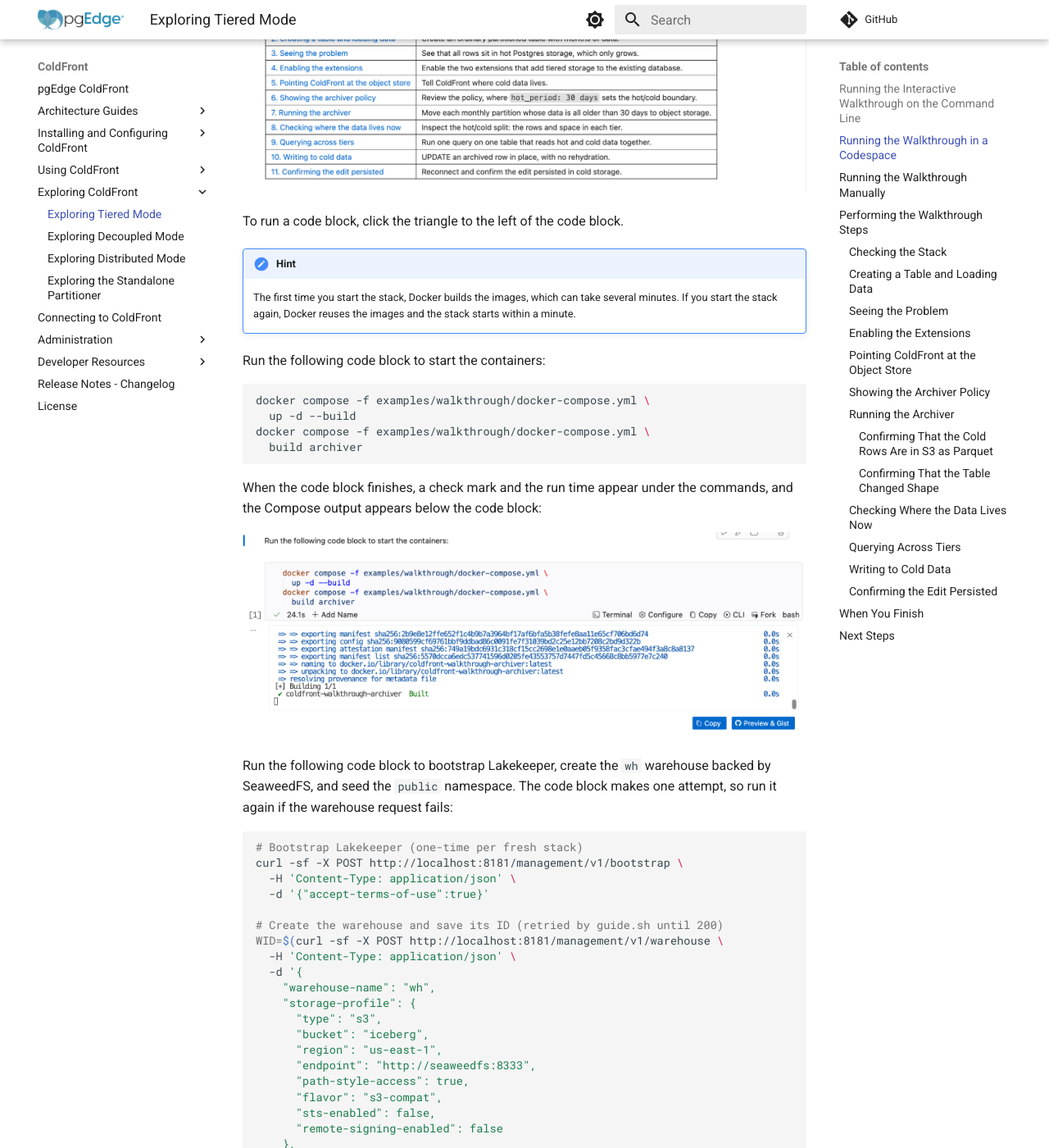
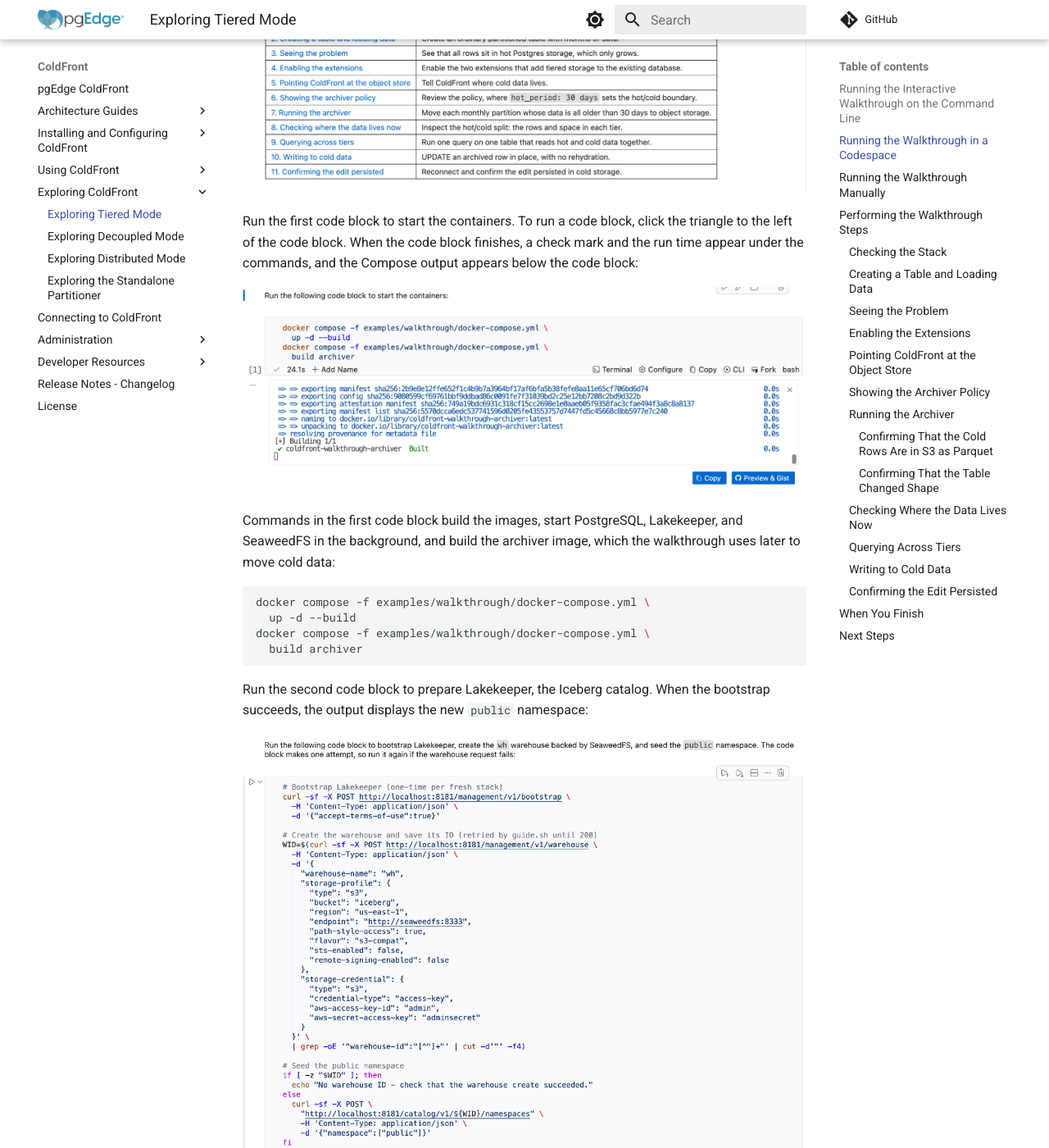
Before and after one commit to pgEdge/coldfront, an MkDocs documentation site: the page built from docs/walkthrough_tiered.md, in a window 1280 px wide and 1400 px high, scrolled down 2101 px. Shown: the whole window at 82% size. Built offline with MkDocs 1.6.1 and Material for MkDocs 9.7.7, drawn with Linux system fonts in a browser that asks for light colours; comment, search, counter and statistics services are not loaded; some of the changed text lies outside the part shown.

Commit message:
Move the image-build hint to the Exploring page and rework the Codespace start-up sections

````diff
--- a/docs/walkthrough_tiered.md
+++ b/docs/walkthrough_tiered.md
@@ -51,16 +51,16 @@ Mode to open this page as a notebook:
 
 ![Exploring Tiered Mode open as a notebook in a Codespace](img/codespace_tiered_page.png)
 
-To run a code block, click the triangle to the left of the code block.
+Run the first code block to start the containers. To run a code block, click
+the triangle to the left of the code block. When the code block finishes, a
+check mark and the run time appear under the commands, and the Compose output
+appears below the code block:
 
-<div class="admonition hint">
-<p class="admonition-title">Hint</p>
-<p>The first time you start the stack, Docker builds the images, which can take
-several minutes. If you start the stack again, Docker reuses the images and the
-stack starts within a minute.</p>
-</div>
+![The finished start-up code block in a Codespace, with its check mark, run time, and Compose output](img/codespace_startup.png)
 
-Run the following code block to start the containers:
+Commands in the first code block build the images, start PostgreSQL,
+Lakekeeper, and SeaweedFS in the background, and build the archiver image,
+which the walkthrough uses later to move cold data:
 
 ```bash
 docker compose -f examples/walkthrough/docker-compose.yml \
@@ -69,14 +69,15 @@ docker compose -f examples/walkthrough/docker-compose.yml \
   build archiver
 ```
 
-When the code block finishes, a check mark and the run time appear under the
-commands, and the Compose output appears below the code block:
+Run the second code block to prepare Lakekeeper, the Iceberg catalog. When the
+bootstrap succeeds, the output displays the new `public` namespace:
 
-![The finished start-up code block in a Codespace, with its check mark, run time, and Compose output](img/codespace_startup.png)
+![The finished bootstrap code block in a Codespace, with the public namespace in its output](img/codespace_bootstrap.png)
 
-Run the following code block to bootstrap Lakekeeper, create the `wh` warehouse
-backed by SeaweedFS, and seed the `public` namespace. The code block makes one
-attempt, so run it again if the warehouse request fails:
+The code block bootstraps Lakekeeper, creates the `wh` warehouse that stores
+its tables in SeaweedFS, and creates the `public` namespace in that warehouse.
+The code block makes one attempt, so run the block again if the warehouse
+request fails:
 
 ```bash
 # Bootstrap Lakekeeper (one-time per fresh stack)
@@ -119,12 +120,9 @@ else
 fi
 ```
 
-When the bootstrap succeeds, the output shows the new `public` namespace:
-
-![The finished bootstrap code block in a Codespace, with the public namespace in its output](img/codespace_bootstrap.png)
-
-Then click the triangle beside each code block that follows, in order,
-starting with the first step, [Checking the Stack](#checking-the-stack).
+Then click the triangle beside each code block that follows, in order, starting
+with the first step in the walkthrough,
+[Checking the Stack](#checking-the-stack).
 
 ## Running the Walkthrough Manually
 
@@ -142,13 +140,6 @@ As you work through the walkthrough:
 - paste each SQL block into a psql session that you open with the following
   command, which hides the informational notices that pg_duckdb prints:
   `psql "postgresql://coldfront@localhost:5432/coldfront?options=-cclient_min_messages%3Dwarning"`.
-
-<div class="admonition hint">
-<p class="admonition-title">Hint</p>
-<p>The first time you start the stack, Docker builds the images, which can take
-several minutes. If you start the stack again, Docker reuses the images and the
-stack starts within a minute.</p>
-</div>
 
 Use the following commands to start the containers and then bootstrap
 Lakekeeper:
@@ -204,7 +195,7 @@ fi
 If port 5432, 8181, or 8333 is already in use on your host, see
 [Changing Port Assignments](exploring_coldfront/index.md#changing-port-assignments).
 
-When the stack is running, continue with the first step,
+When the stack is running, continue with the first step in the walkthrough,
 [Checking the Stack](#checking-the-stack).
 
 ## Performing the Walkthrough Steps
````
Also changed, not shown: docs/exploring_coldfront/index.md (+7 -0 lines), docs/walkthrough_decoupled.md (+18 -27 lines), docs/walkthrough_distributed.md (+10 -9 lines), docs/walkthrough_partitioner.md (+11 -22 lines).
